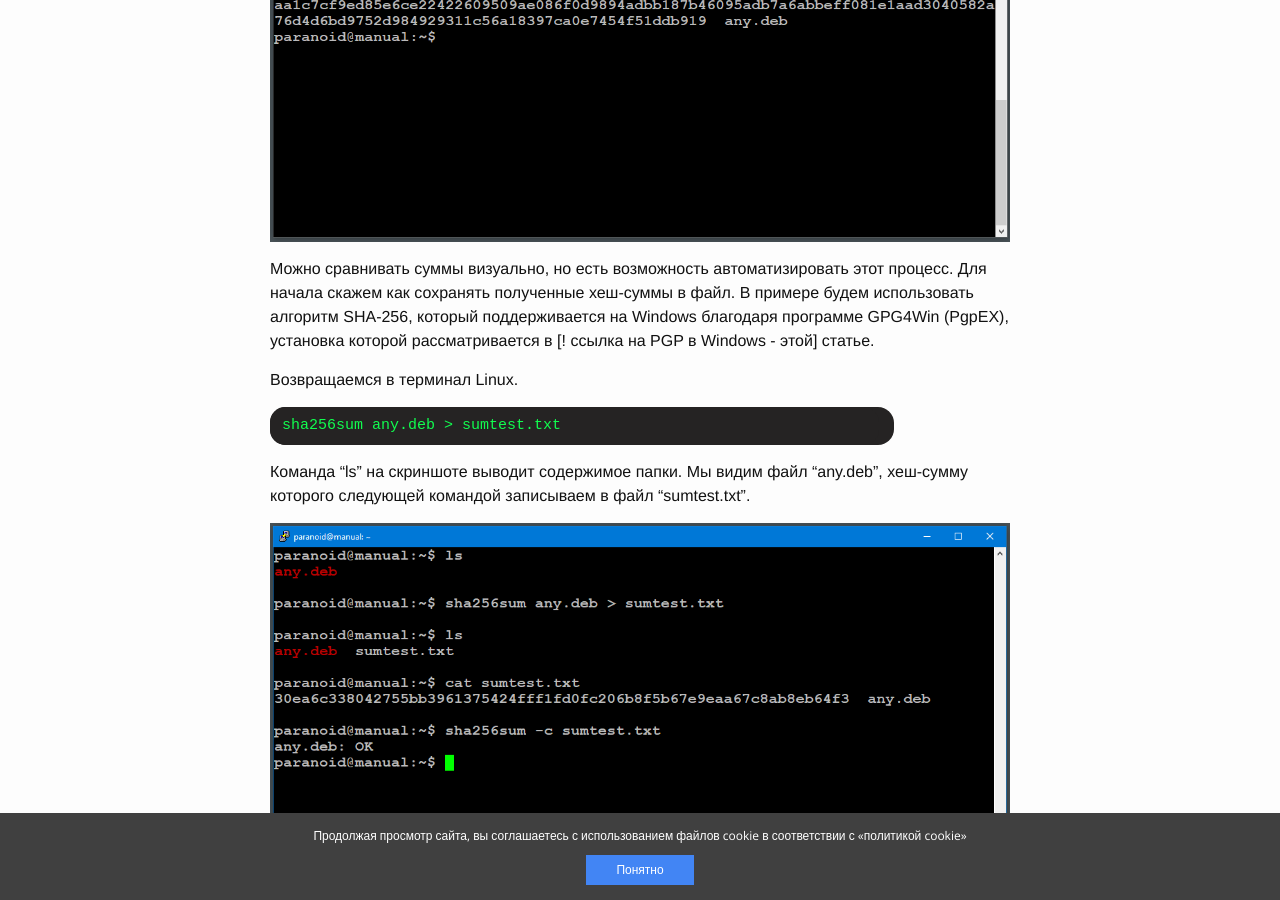
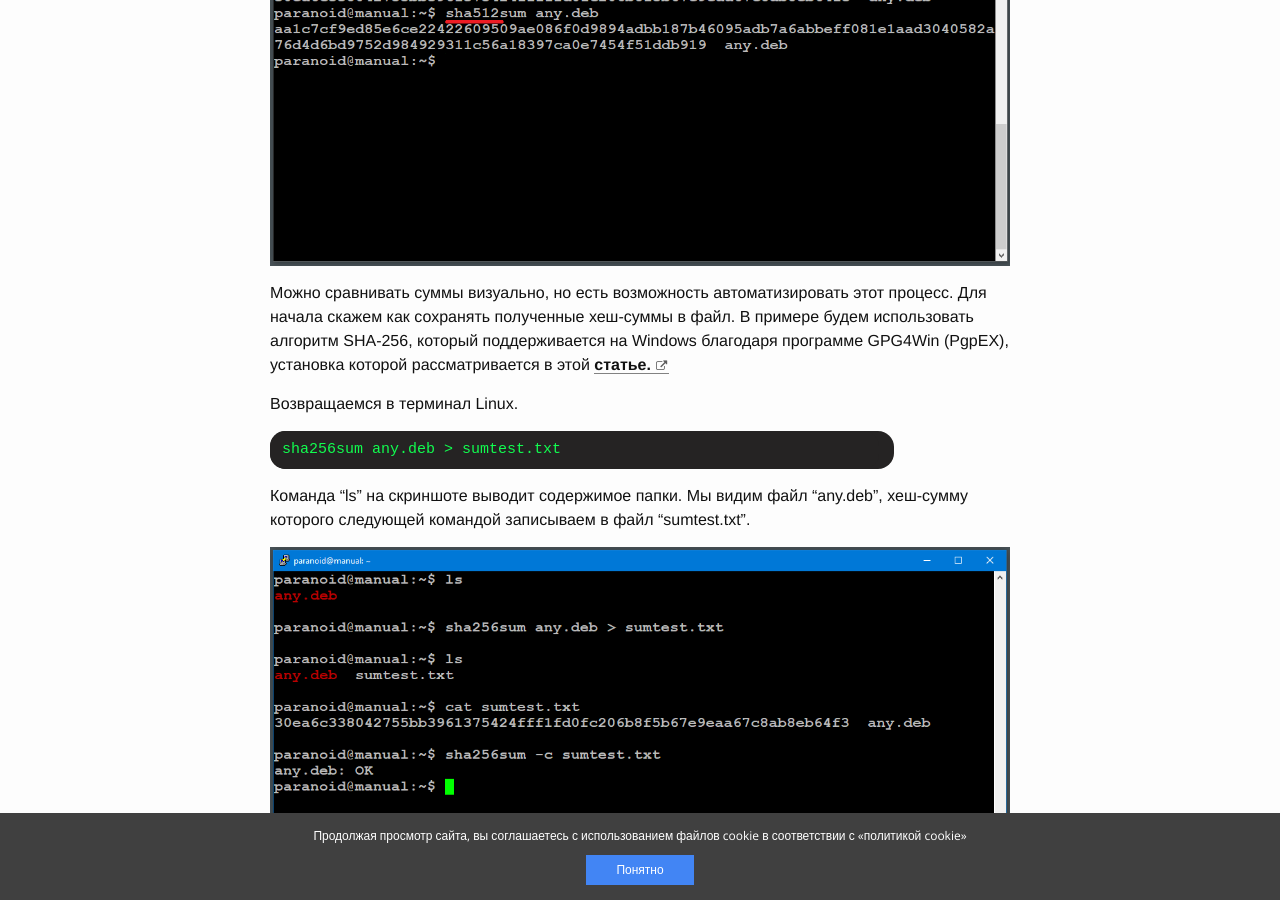
Before and after one commit to 2b7E1n6D0e5R7/2b7E1n6D0e5R7.github.io, a Jekyll site: the page built from _posts/2019-12-17-hash-sums.md, in a window 1280 px wide and 900 px high, scrolled down 1114 px. Built offline with Jekyll 4.4.1, drawn with Linux system fonts in a browser that asks for light colours; some of the changed text lies outside the part shown.

Commit message:
Update 2019-12-17-hash-sums.md

```diff
--- a/_posts/2019-12-17-hash-sums.md
+++ b/_posts/2019-12-17-hash-sums.md
@@ -4,7 +4,7 @@
 tags: шифрование
 ---
 
-При загрузке файлов из интернета каждый хотя бы раз встречался с загадочной строчкой hash-суммы. Сейчас мы разберем суть этого явления и рассмотрим практическое использование.
+<b class="bukvica">П</b>ри загрузке файлов из интернета каждый хотя бы раз встречался с загадочной строчкой hash-суммы. Сейчас мы разберем суть этого явления и рассмотрим практическое использование.
 
 Если говорить сухим языком а-ля справочник, хеш-сумма - это результат обработки неких данных хеш-функцией. Говоря проще, хеш-сумма является уникальным отпечатком данных, после малейшего изменения которых отпечаток кардинально меняется, что позволяет отследить изменения исходных данных.
 
@@ -18,7 +18,7 @@
 
 [![скриншот к статье](/images/posts/hash-sums/1.png "терминал")]({{site.baseurl}}/images/posts/hash-sums/1.png "увеличить изображение"){:target="_blank"}{:class="zoom-in"}
 
-Можно сравнивать суммы визуально, но есть возможность автоматизировать этот процесс. Для начала скажем как сохранять полученные хеш-суммы в файл. В примере будем использовать алгоритм SHA-256, который поддерживается на Windows благодаря программе GPG4Win (PgpEX), установка которой рассматривается в [! ссылка на PGP в Windows - этой] статье.
+Можно сравнивать суммы визуально, но есть возможность автоматизировать этот процесс. Для начала скажем как сохранять полученные хеш-суммы в файл. В примере будем использовать алгоритм SHA-256, который поддерживается на Windows благодаря программе GPG4Win (PgpEX), установка которой рассматривается в этой [статье.<i class="fa fa-external-link"></i>]({{site.baseurl}}/pgp-encryption-windows "PGP-шифрование на Windows"){:target="_blank"}
 
 Возвращаемся в терминал Linux.
 
```
